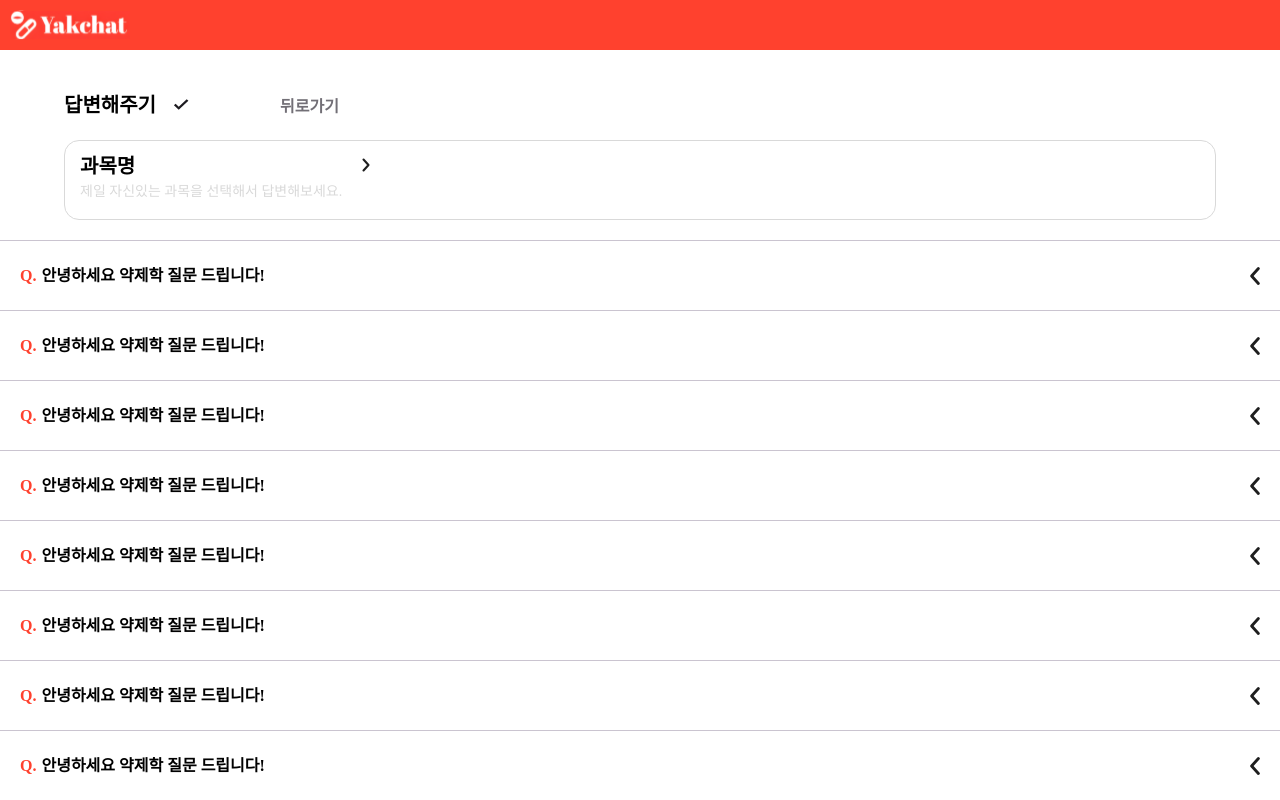
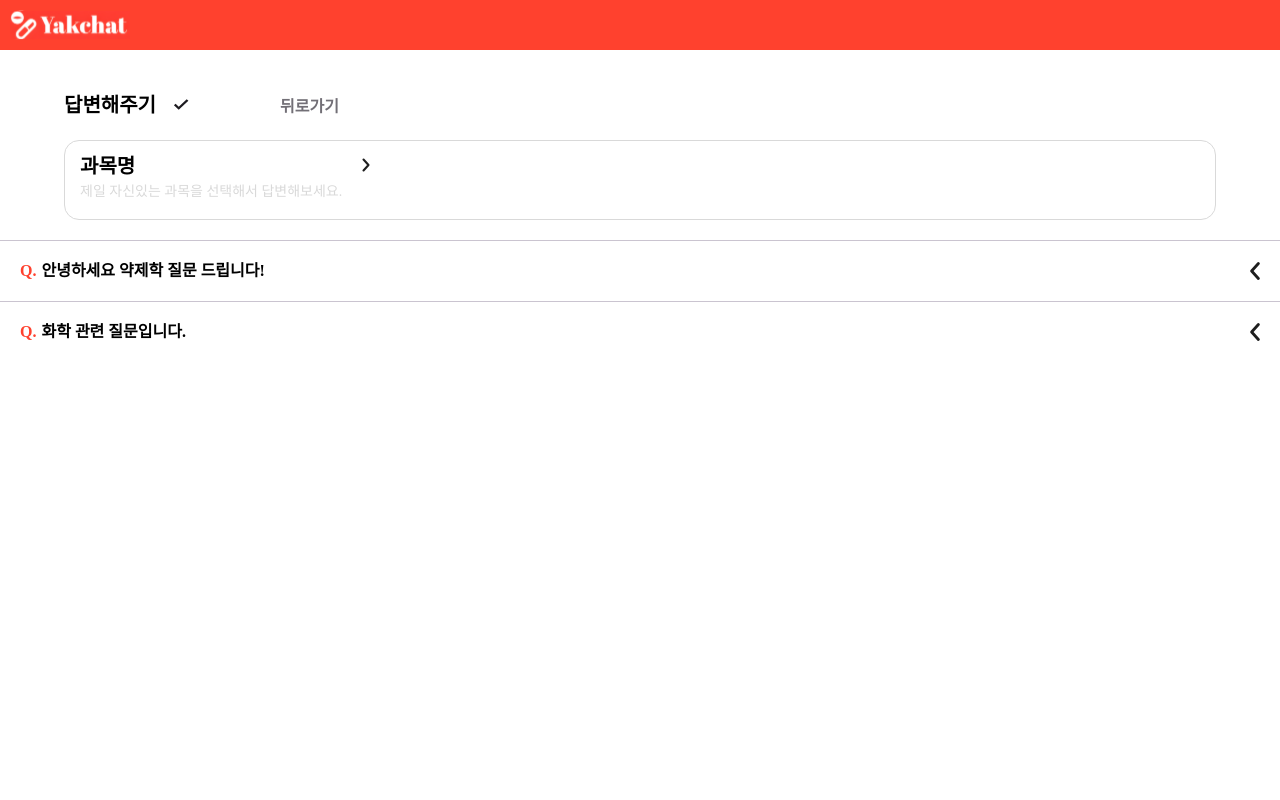
Before and after one commit to Pillchat/Pillchat_Front, a Next.js app: page /Detail in a window 1280 px wide. Built offline with nearby package versions, Linux system fonts and the light colour scheme.

Commit message:
답변 목록 페이지 미리보기 구현

```diff
--- a/app/pages/Detail.tsx
+++ b/app/pages/Detail.tsx
@@ -1,4 +1,4 @@
-'use client'
+'use client';
 
 import React, { useState } from "react";
 import axios from "axios";
@@ -6,17 +6,33 @@ import { useRouter } from "next/navigation";
 import HeaderNon from "../components/Header_Non";
 import * as S from "../styles/Detail";
 
+interface Question {
+  id: number;
+  title: string;
+  content: string;
+}
+
+const questions: Question[] = [
+  { id: 1, title: "안녕하세요 약제학 질문 드립니다!", content: "약제학에 대한 자세한 질문 내용입니다. 이 내용은 예시로 작성되었습니다." },
+  { id: 2, title: "화학 관련 질문입니다.", content: "화학에 대한 자세한 질문 내용입니다. 이 내용은 예시로 작성되었습니다." },
+];
+
 function Detail() {
   const [isDropdownOpen, setIsDropdownOpen] = useState(false);
-    const [selectedOption, setSelectedOption] = useState("과목명"); // 선택된 옵션
+  const [selectedOption, setSelectedOption] = useState("과목명");
+  const [expandedId, setExpandedId] = useState<number | null>(null); // State for expanded content
 
   const toggleDropdown = () => {
     setIsDropdownOpen((prev) => !prev);
   };
 
   const handleOptionClick = (option: any) => {
-        setSelectedOption(option); // 선택된 옵션 업데이트
-        setIsDropdownOpen(false); // 드롭다운 닫기
+    setSelectedOption(option);
+    setIsDropdownOpen(false);
+  };
+
+  const toggleExpand = (id: number) => {
+    setExpandedId((prev) => (prev === id ? null : id)); // Toggle expanded content
   };
 
   return (
@@ -42,7 +58,7 @@ function Detail() {
                   <S.DropdownOption
                     key={subject}
                     onClick={() => handleOptionClick(subject)}
-                                        isSelected={selectedOption === subject} // 선택 상태 전달
+                    isSelected={selectedOption === subject}
                   >
                     {subject}
                   </S.DropdownOption>
@@ -51,70 +67,33 @@ function Detail() {
             )}
           </S.NonDrop>
         </S.SubmitBox>
+
         <S.QCbox>
-                    <S.QuestionBox>
+          {questions.map((question) => (
+                      <S.QuestionBox key={question.id}>
+                        <S.EST>
                           <S.Qbox>
                             <S.Q>Q.</S.Q>
-                            <S.QC>안녕하세요 약제학 질문 드립니다!</S.QC>
+                            <S.QC>{question.title}</S.QC>
                           </S.Qbox>
-                        <S.InIcon src="ArrowIcon.svg" />
+                          <S.InIcon
+                            src="ArrowIcon.svg"
+                            onClick={() => toggleExpand(question.id)}
+                            style={{
+                              transform: expandedId === question.id ? "rotate(90deg)" : "rotate(180deg)",
+                              transition: "transform 0.3s ease",
+                            }}
+                          />
+                        </S.EST>
+                        {expandedId === question.id && (
+                          <S.ExpandedContent>
+                            {question.content.length > 100
+                              ? question.content.substring(0, 100) + "..."
+                              : question.content}
+                          </S.ExpandedContent>
+                        )}
                       </S.QuestionBox>
-
-                    <S.QuestionBox>
-                        <S.Qbox>
-                            <S.Q>Q.</S.Q>
-                            <S.QC>안녕하세요 약제학 질문 드립니다!</S.QC>
-                        </S.Qbox>
-                        <S.InIcon src="ArrowIcon.svg" />
-                    </S.QuestionBox>
-
-                    <S.QuestionBox>
-                        <S.Qbox>
-                            <S.Q>Q.</S.Q>
-                            <S.QC>안녕하세요 약제학 질문 드립니다!</S.QC>
-                        </S.Qbox>
-                        <S.InIcon src="ArrowIcon.svg" />
-                    </S.QuestionBox>
-
-                    <S.QuestionBox>
-                        <S.Qbox>
-                            <S.Q>Q.</S.Q>
-                            <S.QC>안녕하세요 약제학 질문 드립니다!</S.QC>
-                        </S.Qbox>
-                        <S.InIcon src="ArrowIcon.svg" />
-                    </S.QuestionBox>
-
-                    <S.QuestionBox>
-                        <S.Qbox>
-                            <S.Q>Q.</S.Q>
-                            <S.QC>안녕하세요 약제학 질문 드립니다!</S.QC>
-                        </S.Qbox>
-                        <S.InIcon src="ArrowIcon.svg" />
-                    </S.QuestionBox>
-
-                    <S.QuestionBox>
-                        <S.Qbox>
-                            <S.Q>Q.</S.Q>
-                            <S.QC>안녕하세요 약제학 질문 드립니다!</S.QC>
-                        </S.Qbox>
-                        <S.InIcon src="ArrowIcon.svg" />
-                    </S.QuestionBox>
-
-                    <S.QuestionBox>
-                        <S.Qbox>
-                            <S.Q>Q.</S.Q>
-                            <S.QC>안녕하세요 약제학 질문 드립니다!</S.QC>
-                        </S.Qbox>
-                        <S.InIcon src="ArrowIcon.svg" />
-                    </S.QuestionBox>
-
-                    <S.QuestionBox>
-                        <S.Qbox>
-                            <S.Q>Q.</S.Q>
-                            <S.QC>안녕하세요 약제학 질문 드립니다!</S.QC>
-                        </S.Qbox>
-                        <S.InIcon src="ArrowIcon.svg" />
-                    </S.QuestionBox>
+                    ))}
         </S.QCbox>
       </S.AnswerContainer>
     </S.Container>
--- a/app/styles/Detail.ts
+++ b/app/styles/Detail.ts
@@ -124,15 +124,17 @@ export const DetailIcon = styled.img<{ isOpen: boolean }>`
 
 export const QuestionBox = styled.div`
     width: 100%;
-    height: 70px;
+    height: auto;
 
     display: flex;
-    flex-direction: row;
+    flex-direction: column;
     justify-content: space-between;
     align-items: center;
 
     border-top: 1px solid #CAC4D0;
     padding-right: 10px;
+    padding-top: 15px;
+    padding-bottom: 15px;
 `
 
 export const Qbox = styled.div`
@@ -224,3 +226,33 @@ export const Dropdown = styled.div`
 
     box-shadow: 0 4px 6px rgba(0, 0, 0, 0.1);
 `;
+
+
+export const ExpandedContent = styled.div`
+  width: 90%;
+  left: 25px;
+
+  font-family: Pretendard;
+  font-size: 14px;
+  font-weight: 400;
+  color: #49454f;
+  line-height: 1.5;
+  overflow: hidden;
+  text-overflow: ellipsis;
+
+  display: -webkit-box;
+  -webkit-line-clamp: 3;
+  -webkit-box-orient: vertical;
+
+  position: relative;
+`;
+
+export const EST = styled.div`
+    width: 100%;
+    height: 100%;
+
+    display: flex;
+    flex-direction: row;
+    justify-content: space-between;
+    align-items: center;
+`
```
Lines whose indentation alone changed are shown as unchanged.
